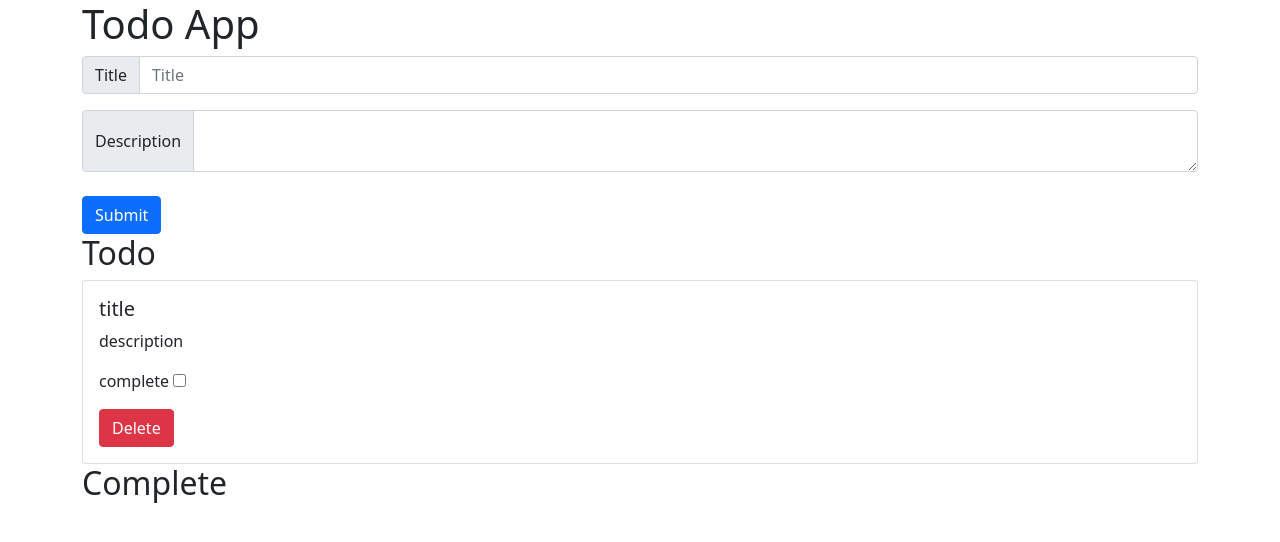
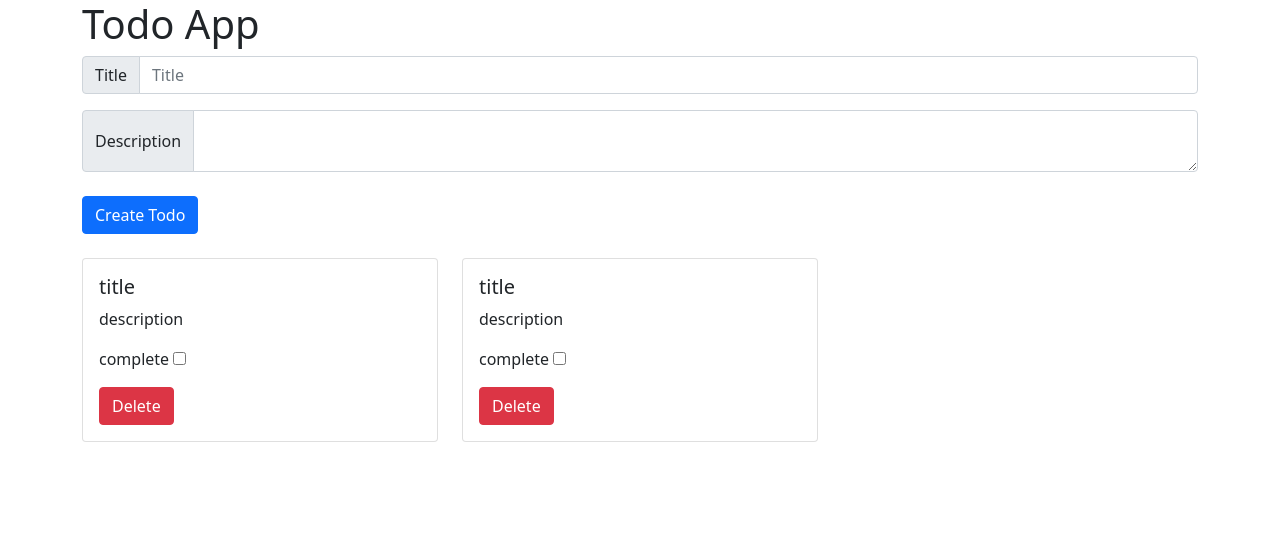
Before and after one commit to youngstowndigital/todo, a React app in the folder src/: page / in a window 1280 px wide. Shown: the top 542 px of the page. Built offline with nearby package versions, Linux system fonts and the light colour scheme.

Commit message:
Finish basic styling

```diff
--- a/src/client/reducers/todos.js
+++ b/src/client/reducers/todos.js
@@ -1,5 +1,8 @@
 import { ADD_TODO, DELETE_TODO, TOGGLE_TODO } from '../actions/actionTypes';
-const initialState = [{ title: 'title', description: 'description', complete: false }];
+const initialState = [
+    { title: 'title', description: 'description', complete: false },
+    { title: 'title', description: 'description', complete: false }
+];
 
 const reducer = (state = initialState, action) => {
     switch(action.type) {
--- a/src/client/todos/Todo.js
+++ b/src/client/todos/Todo.js
@@ -2,11 +2,13 @@ import React from 'react';
 import { connect } from 'react-redux';
 import Card from 'react-bootstrap/Card';
 import Button from 'react-bootstrap/Button';
+import Col from 'react-bootstrap/Col';
 import { deleteTodoAction, toggleTodoAction } from '../actions/todos';
 
 const Todo = ({ todo, deleteTodo, toggleTodo, todoIndex }) => {
     return (
-        <Card>
+        <Col sm={4}>
+            <Card className="mb-2">
                 <Card.Body>
                     <Card.Title>{ todo.title }</Card.Title>
                     <Card.Text>
@@ -18,6 +20,7 @@ const Todo = ({ todo, deleteTodo, toggleTodo, todoIndex }) => {
                     </Card.Text>
                 </Card.Body>
             </Card>
+        </Col>
     );
 }
 
--- a/src/client/todos/Todos.js
+++ b/src/client/todos/Todos.js
@@ -1,5 +1,6 @@
 import React, { useState } from 'react';
 import { connect } from 'react-redux';
+import Row from 'react-bootstrap/Row';
 import InputGroup from 'react-bootstrap/InputGroup';
 import FormControl from 'react-bootstrap/FormControl';
 import Button from 'react-bootstrap/Button';
@@ -30,25 +31,24 @@ const Todos = ({ todos, addTodo }) => {
                         type="text"
                         id="title"
                         value={todo.title}
+                        required
                     />
                 </InputGroup>
                 <InputGroup>
                     <InputGroup.Text>Description</InputGroup.Text>
-                    <FormControl as="textarea" aria-label="With textarea" onChange={onChange} id="description" value={todo.description} />
+                    <FormControl as="textarea" aria-label="With textarea" onChange={onChange} id="description" value={todo.description} required />
                 </InputGroup>
                 <br />
                 <Button variant="primary" type="submit">
-                    Submit
+                    Create Todo
                 </Button>
             </form>
-            <h2>Todo</h2>
+            <br />
+            <Row>
             {
-                todos.filter(todo => !todo.complete).map((todo, index) => <Todo key={index} todo={todo} todoIndex={index} />)
+                todos.map((todo, index) => <Todo key={index} todo={todo} todoIndex={index} />)
             }
-            <h2>Complete</h2>
-            {
-                todos.filter(todo => todo.complete).map((todo, index) => <Todo key={index} todo={todo} todoIndex={index} />)
-            }
+            </Row>
         </div>
     );
 }
```
Lines whose indentation alone changed are shown as unchanged.
